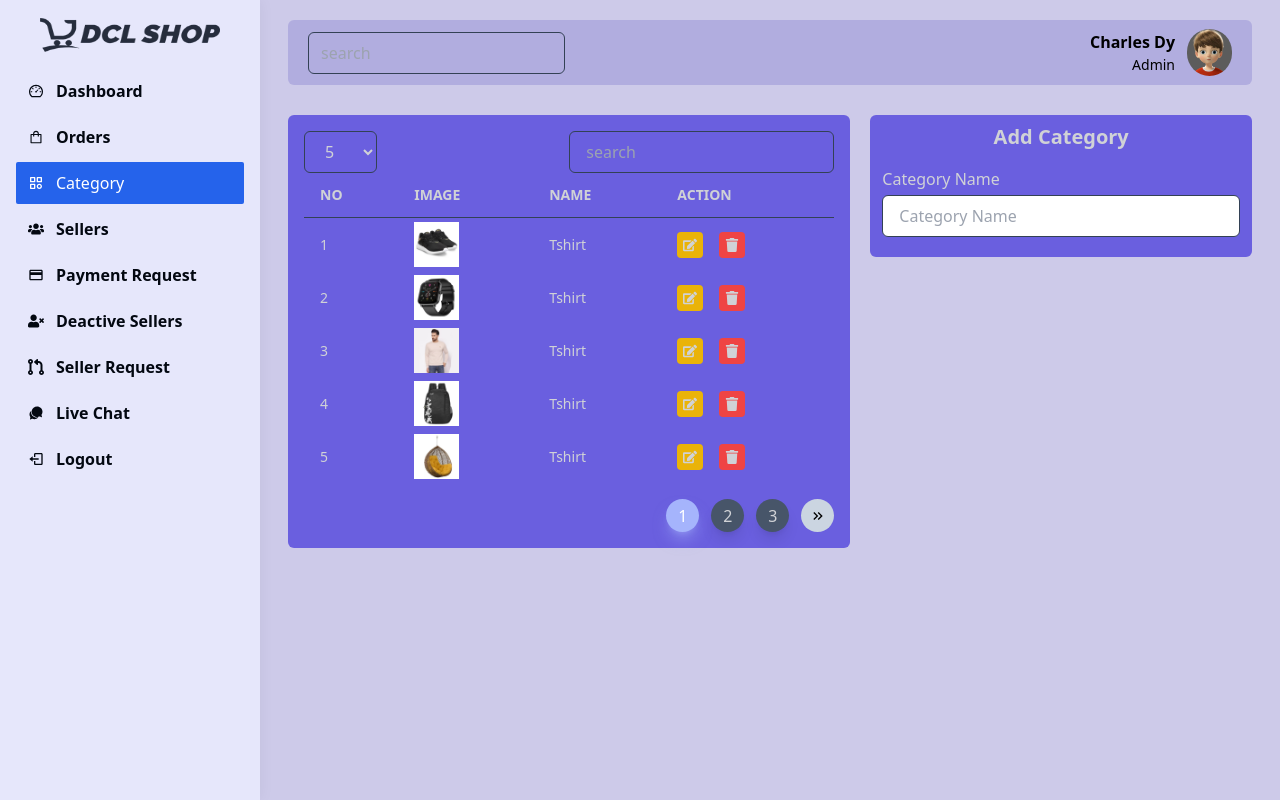
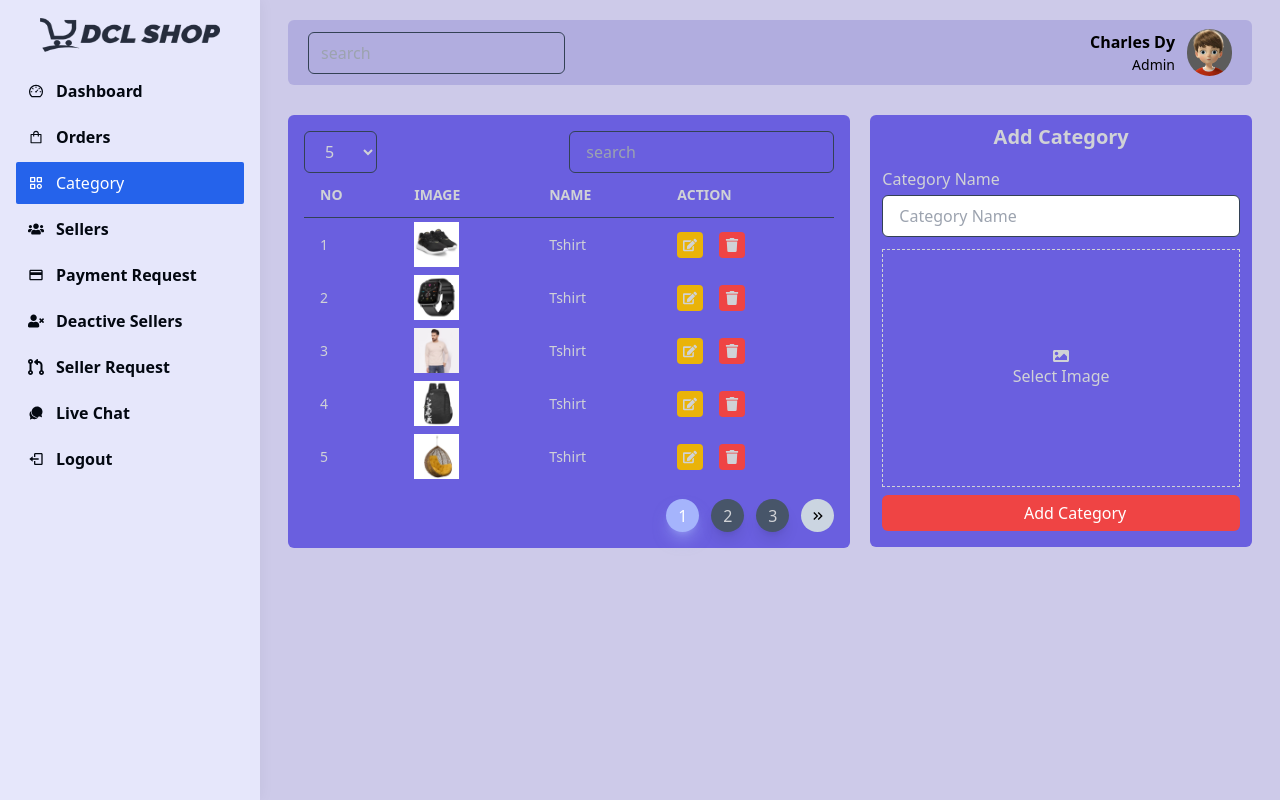
Before and after one commit to charleslinzon/dclshop, a React (Create React App) app in the folder dashboard/: page /admin/dashboard/category in a window 1280 px wide. Built offline with nearby package versions, Linux system fonts and the light colour scheme.

Commit message:
Category Page Design - Part 4

```diff
--- a/dashboard/src/views/admin/Category.jsx
+++ b/dashboard/src/views/admin/Category.jsx
@@ -1,7 +1,7 @@
 import React, { useState } from 'react';
 import { Link } from 'react-router-dom';
 import Pagination from './../Pagination';
-import { FaEdit, FaTrash } from "react-icons/fa";
+import { FaEdit, FaImage, FaTrash } from "react-icons/fa";
 
 const Category = () => {
 
@@ -72,7 +72,17 @@
                             <form>
                                 <div className='flex flex-col w-full gap-1 mb-3'>
                                     <label htmlFor="name">Category Name</label>
-                                    <input className='px-4 py-2 focus:border-indigo-500 outline-none bg-[#ffffff] border border-slate-700 rounded-md text-[#d0d2d6]' type="text" id='name' name='category_name' placeholder='Category Name' />
+                                    <input className='px-4 py-2 focus:border-indigo-500 outline-none bg-[#ffffff] border border-slate-700 rounded-md text-[#000000]' type="text" id='name' name='category_name' placeholder='Category Name' />
+                                </div>
+                                <div>
+                                    <label className='flex justify-center items-center flex-col h-[238px] cursor-pointer border border-dashed hover:border-red-500 w-full border-[#d0d2d6]' htmlFor='image'>
+                                        <span><FaImage /></span>
+                                        <span>Select Image</span>
+                                    </label>
+                                    <input className='hidden' type="file" name='image' id='image' />
+                                    <div>
+                                        <button className='bg-red-500 w-full hover:shadow-red-500/40 hover:shadow-md text-white rounded-md pl-7 py-1.5 my-2'>Add Category</button>
+                                    </div>
                                 </div>
                             </form>
                         </div>
```
